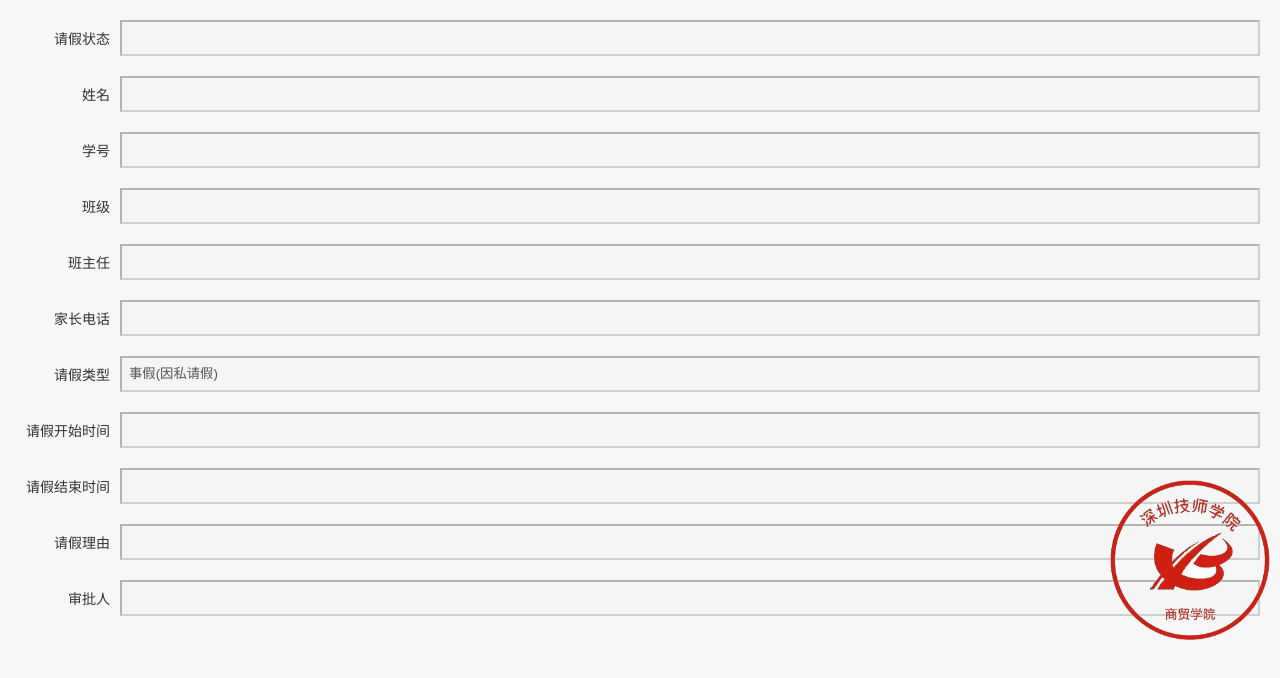
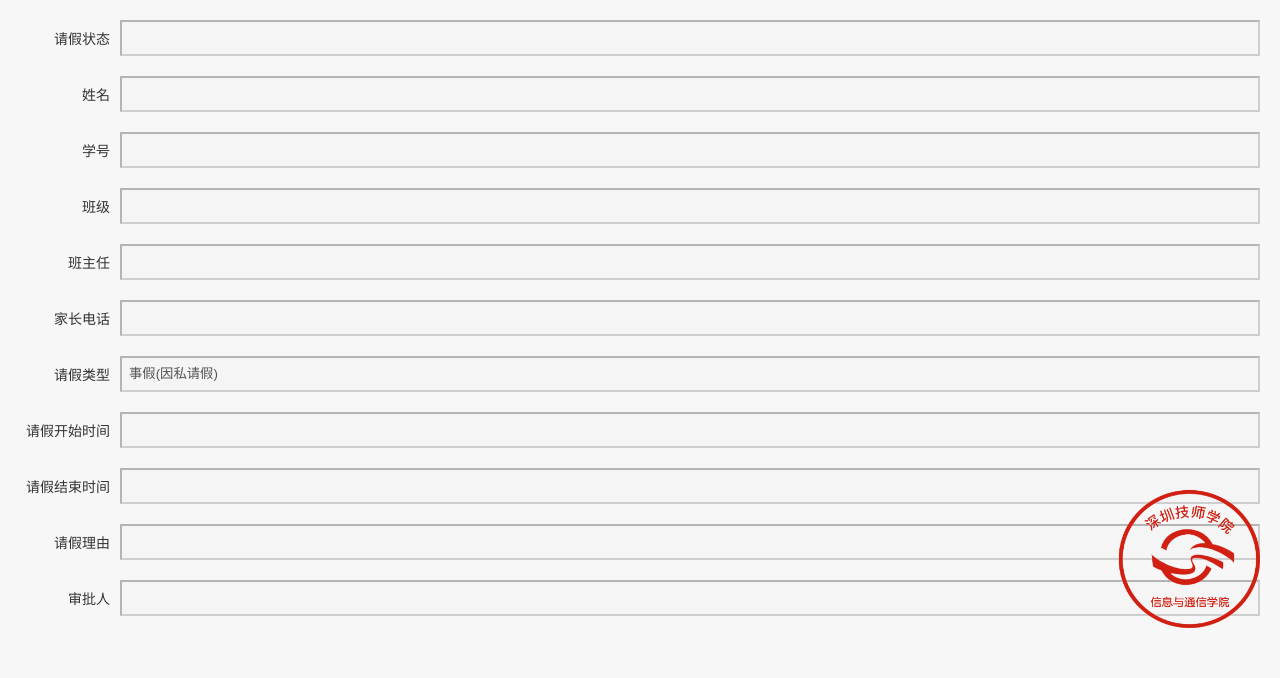
Before and after one commit to Zhangzh789/test.github.io, a plain HTML site: page last.html in a window 1280 px wide. Drawn offline with Linux system fonts and the light colour scheme.

Commit message:
Update last.html

```diff
--- a/last.html
+++ b/last.html
@@ -81,7 +81,7 @@
       <button type="button" id="button">撤销申请</button>
     </div> -->
     <div class="seal" style="display: block;">
-      <img id="passPic" src="./微信图片_20230321100923.png" width="160" height="167">
+      <img id="passPic" src="./xintong.png" width="160" height="167">
     </div>
   </div>
   <script src="./jq.js"></script>
```
